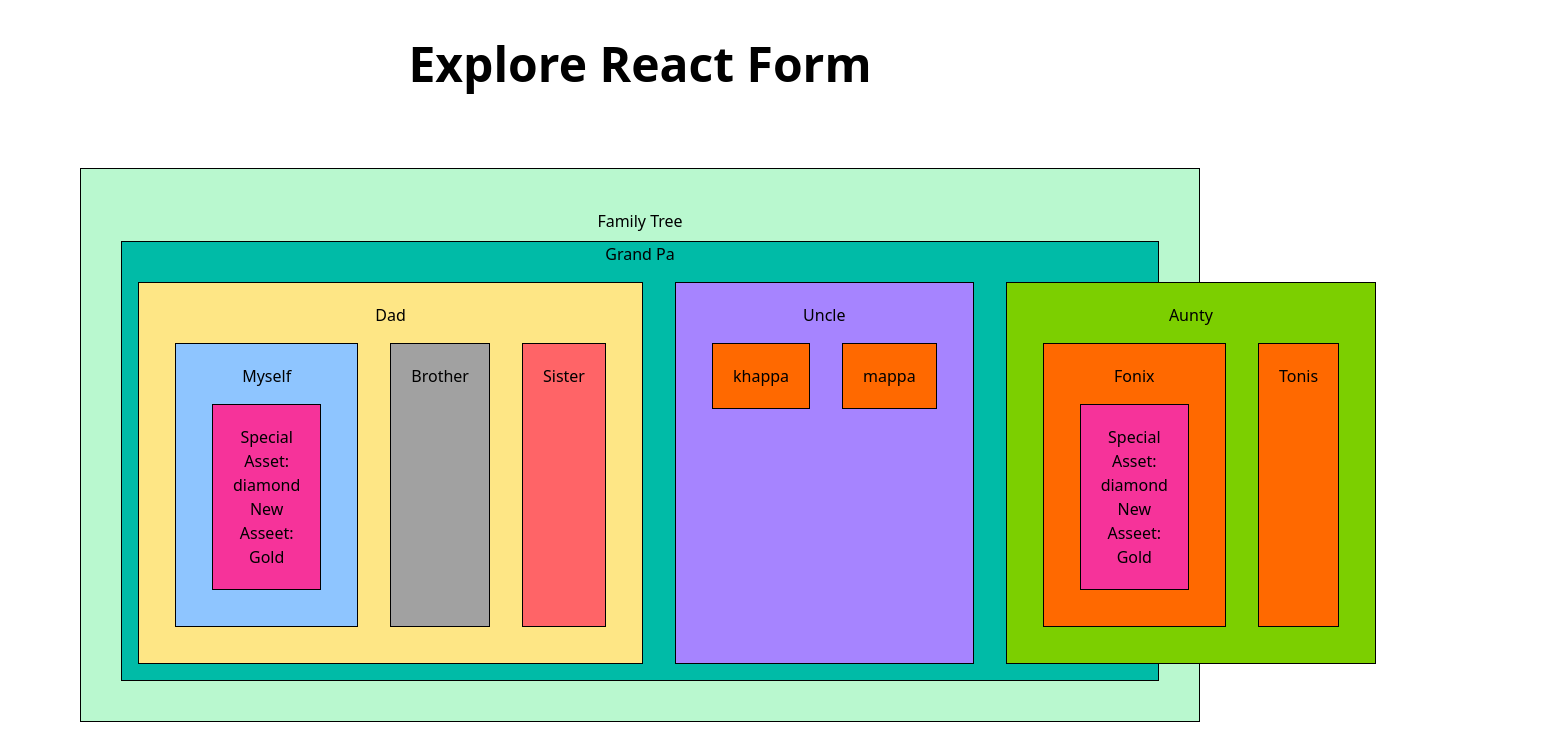
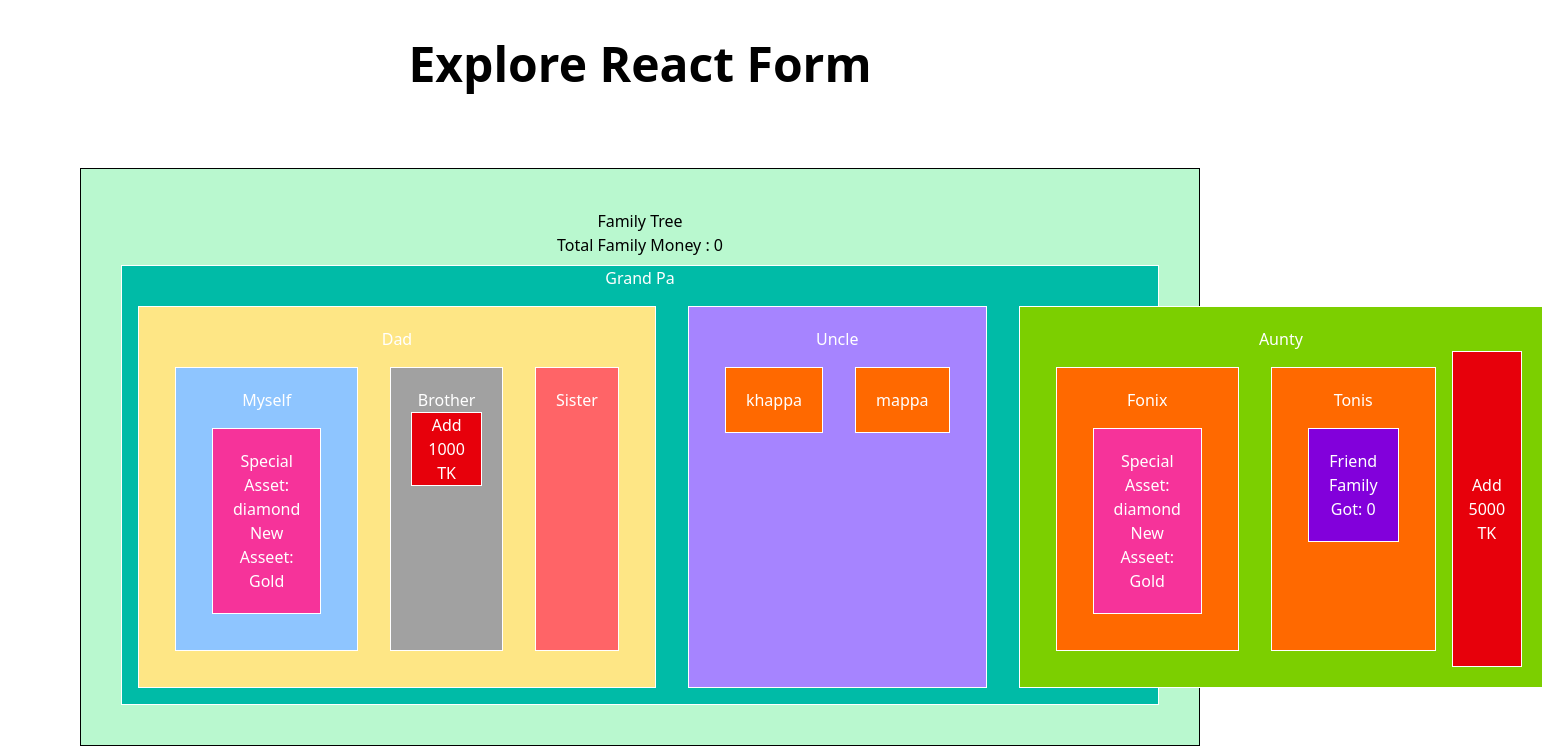
Before and after one commit to shehabRabby/Milestone-8-M-44, a React (Vite) app: page / in a window 1280 px wide. Shown: the top 756 px of the page, 1543 px wide, since content can reach past the window. Built offline with nearby package versions, Linux system fonts and the light colour scheme.

Commit message:
Practice Context API Lecture-10

```diff
--- a/src/Cmponents/FamilyTree/Aunty.jsx
+++ b/src/Cmponents/FamilyTree/Aunty.jsx
@@ -1,13 +1,19 @@
-import React from 'react';
+import React, { useCallback, useContext } from 'react';
 import Cousin from './Cousin';
+import { MoneyContext } from './FamilyTree';
 
 const Aunty = ({asset}) => {
+    const [money,setMoney] = useContext(MoneyContext);
+    const handleAddMoney = () => {
+        setMoney(money+5000);
+    }
     return (
-        <div className='border-1 m-4 p-5 bg-lime-500'>
+        <div className='border-1 m-4 p-5 bg-lime-500 text-white'>
             <h3>Aunty</h3>
             <section className='flex'>
                 <Cousin asset={asset} name="Fonix"></Cousin>
                 <Cousin name="Tonis"></Cousin>
+                  <button onClick={handleAddMoney} className='border-1 bg-red-600 px-4 text-white'>Add 5000 TK</button>
             </section>
         </div>
     );
--- a/src/Cmponents/FamilyTree/Brother.jsx
+++ b/src/Cmponents/FamilyTree/Brother.jsx
@@ -1,9 +1,12 @@
-import React from 'react';
+import React, { useContext } from 'react';
+import { MoneyContext } from './FamilyTree';
 
 const Brother = () => {
+    const [money,setMoney] = useContext(MoneyContext)
     return (
         <div className='border-1 m-4 p-5 bg-neutral-400'>
             <h3>Brother</h3>
+            <button onClick={() => setMoney(money+1000)} className='border-1 bg-red-600 px-4 text-white'>Add 1000 TK</button>
         </div>
     );
 };
--- a/src/Cmponents/FamilyTree/Cousin.jsx
+++ b/src/Cmponents/FamilyTree/Cousin.jsx
@@ -1,5 +1,6 @@
 import React from 'react';
 import Special from './Special';
+import Friend from '../Friend';
 
 const Cousin = ({name,asset}) => {
     return (
@@ -8,6 +9,9 @@ const Cousin = ({name,asset}) => {
             {
                 name === "Fonix" && <Special asset={asset}></Special>
             }
+            {
+                name === "Tonis" && <Friend></Friend>
+            }
         </div>
     );
 };
--- a/src/Cmponents/FamilyTree/Dad.jsx
+++ b/src/Cmponents/FamilyTree/Dad.jsx
@@ -5,7 +5,7 @@ import Sister from './Sister';
 
 const Dad = ({asset}) => {
     return (
-        <div className='border-1 m-4 p-5 bg-amber-200'>
+        <div className='border-1 m-4 p-5 bg-amber-200 text-white'>
             <h3>Dad</h3>
            <section className='flex'>
                 <Myself asset={asset}></Myself>
--- a/src/Cmponents/FamilyTree/FamilyTree.jsx
+++ b/src/Cmponents/FamilyTree/FamilyTree.jsx
@@ -1,19 +1,24 @@
-import React, { createContext } from 'react';
+import React, { createContext, useState } from 'react';
 import Grandpa from './Grandpa';
 
  export const AssetContext = createContext('');
+ export const MoneyContext = createContext(0);
 
 const FamilyTree = () => {
+    const [money,setMoney] = useState(0);
 
     const asset = 'diamond';
     const newAsset = 'Gold';
-    const anotherAsset = 'Platineum';
+
     return (
         <div className="m-20 text-center family-tree border-1 p-10 bg-green-200 ">
             <h2>Family Tree</h2>
-            <AssetContext.Provider value={newAsset}>
-                <Grandpa asset={asset}></Grandpa>
-            </AssetContext.Provider>
+            <h2>Total Family Money : {money}</h2>
+            <MoneyContext value={[money,setMoney]}>
+                <AssetContext.Provider value={newAsset}>
+                   <Grandpa asset={asset}></Grandpa>
+               </AssetContext.Provider>
+            </MoneyContext>
 
         </div>
     );
--- a/src/Cmponents/FamilyTree/Grandpa.jsx
+++ b/src/Cmponents/FamilyTree/Grandpa.jsx
@@ -7,7 +7,7 @@ const Grandpa = ({asset}) => {
 
 
   return (
-    <div className="border-1 mt-2 bg-teal-500">
+    <div className="border-1 mt-2 bg-teal-500 text-white">
       <h3>Grand Pa</h3>
       <section className="flex justify-between">
         <Dad asset={asset}></Dad>
--- a/src/Cmponents/FamilyTree/Myself.jsx
+++ b/src/Cmponents/FamilyTree/Myself.jsx
@@ -3,7 +3,7 @@ import Special from './Special';
 
 const Myself = ({asset}) => {
     return (
-        <div className='border-1 m-4 p-5 bg-blue-300'>
+        <div className='border-1 m-4 p-5 bg-blue-300 text-white'>
             <h3>Myself</h3>
             <section>
                 <Special asset={asset}></Special>
--- a/src/Cmponents/FamilyTree/Special.jsx
+++ b/src/Cmponents/FamilyTree/Special.jsx
@@ -7,7 +7,7 @@ const Special = ({asset}) => {
     console.log(newAsset);
 
     return (
-        <div  className='border-1 m-4 p-5 bg-pink-500'>
+        <div  className='border-1 m-4 p-5 bg-pink-500 text-white'>
             <h3>Special</h3>
             <p>Asset: {asset}</p>
             <p>New Asseet: {newAsset}</p>
--- a/src/Cmponents/FamilyTree/Uncle.jsx
+++ b/src/Cmponents/FamilyTree/Uncle.jsx
@@ -3,7 +3,7 @@ import Cousin from './Cousin';
 
 const Uncle = () => {
     return (
-        <div className='border-1 m-4 p-5 bg-violet-400'>
+        <div className='border-1 m-4 p-5 bg-violet-400 text-white'>
             <h3>Uncle</h3>
            <section className='flex'>
              <Cousin name="khappa"></Cousin>
--- /dev/null
+++ b/src/Cmponents/Friend.jsx
@@ -0,0 +1,14 @@
+import React, { useContext } from 'react';
+import { MoneyContext } from './FamilyTree/FamilyTree';
+
+const Friend = () => {
+    const [money,setMoney] = useContext(MoneyContext);
+    return (
+        <div className='border-1 m-4 p-5 bg-purple-700 text-white'>
+            <h3>Friend</h3>
+            <p>Family Got: {money}</p>
+        </div>
+    );
+};
+
+export default Friend;
```
